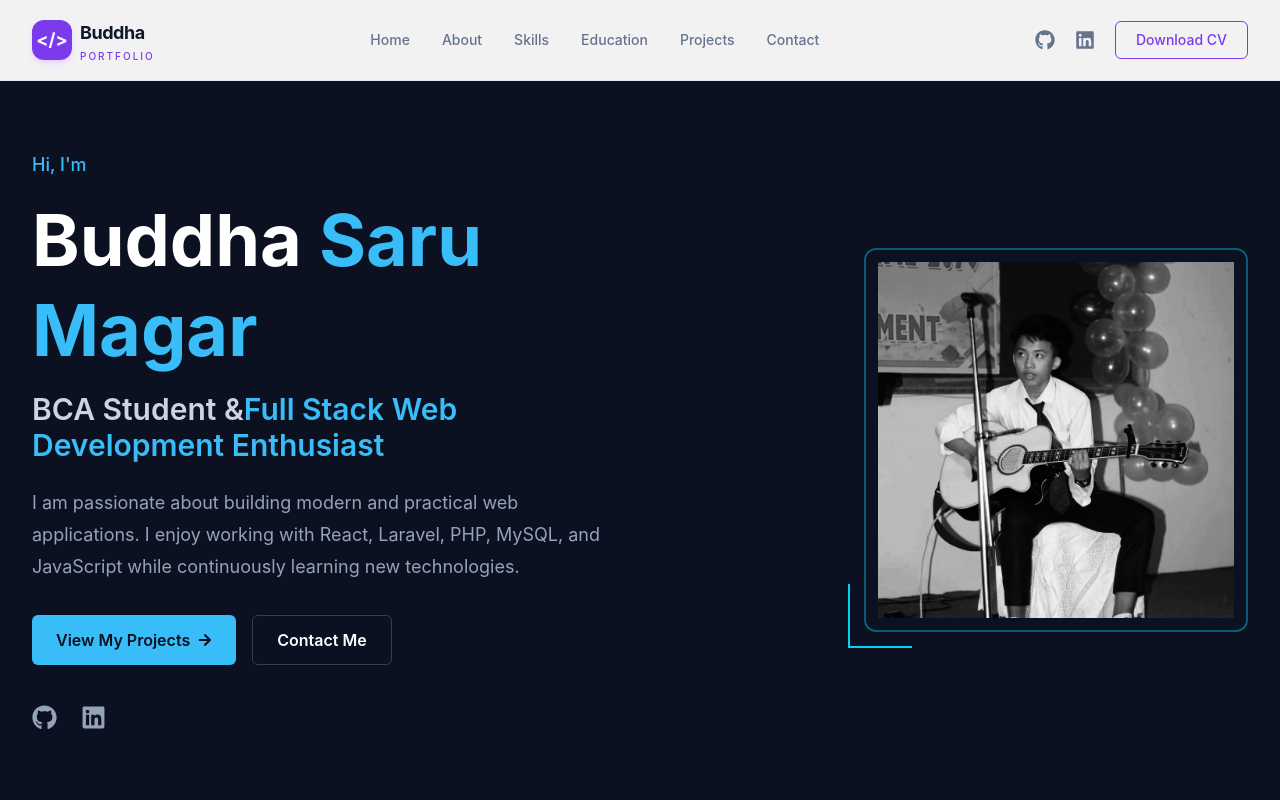
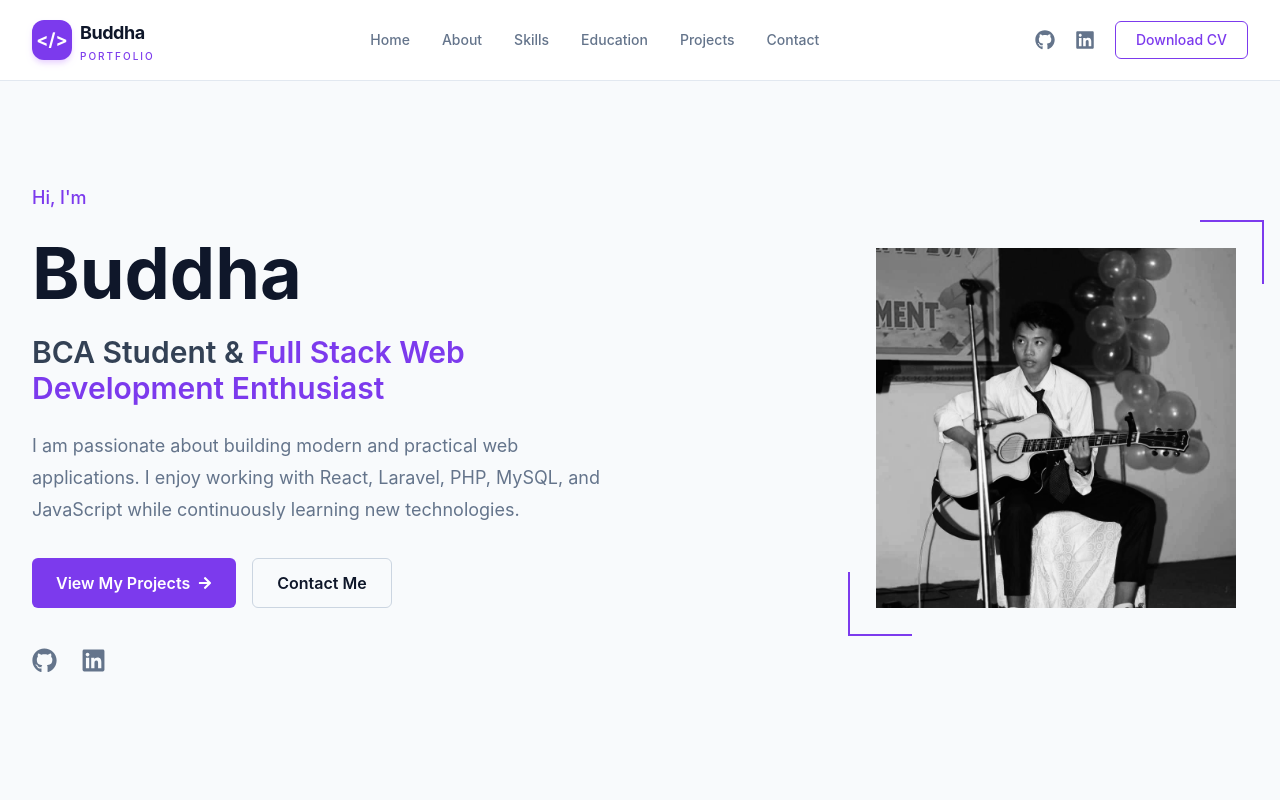
Before and after one commit to buddhamagar-09/my-portfolio, a React (Vite) app in the folder my-portfolio/: page / in a window 1280 px wide. Shown: the top 800 px of the page. Built offline with nearby package versions, Linux system fonts and the light colour scheme.

Commit message:
motion added in all elements and color changed

```diff
--- a/my-portfolio/src/Components/Hero.jsx
+++ b/my-portfolio/src/Components/Hero.jsx
@@ -7,43 +7,74 @@ function Hero() {
   return (
     <section
       id="home"
-      className="min-h-screen bg-[#0B1120] text-white flex items-center pt-20"
+      className="min-h-screen bg-[#F8FAFC] text-[#0F172A] flex items-center pt-14"
     >
       <div className="max-w-7xl mx-auto px-6 lg:px-8 w-full">
         <div className="grid grid-cols-1 lg:grid-cols-2 gap-16 items-center">
           {/* LEFT SIDE */}
           <motion.div
-            initial={{ opacity: 0, y: 20 }}
-            animate={{ opacity: 1, y: 0 }}
-            transition={{ duration: 0.85 }}
+            initial={{ opacity: 0 }}
+            animate={{ opacity: 1 }}
+            transition={{ duration: 0.5 }}
           >
-            <p className="text-[#38BDF8] text-lg font-medium mb-4">Hi, I'm</p>
+            {/* Hi, I'm */}
+            <motion.p
+              initial={{ opacity: 0, y: 20 }}
+              animate={{ opacity: 1, y: 0 }}
+              transition={{ duration: 0.6, delay: 0.1 }}
+              className="text-[#7C3AED] text-lg font-medium mb-4"
+            >
+              Hi, I'm
+            </motion.p>
 
-            <h1 className="text-5xl md:text-6xl lg:text-7xl font-bold leading-tight">
-              Buddha <span className="text-[#38BDF8]">Saru Magar</span>
-            </h1>
+            {/* Name */}
+            <motion.h1
+              initial={{ opacity: 0, y: 30 }}
+              animate={{ opacity: 1, y: 0 }}
+              transition={{ duration: 0.7, delay: 0.2 }}
+              className="text-5xl md:text-6xl lg:text-7xl font-bold leading-tight"
+            >
+              Buddha
+            </motion.h1>
 
-            <h2 className="text-2xl md:text-3xl font-semibold text-[#CBD5E1] mt-4">
-              BCA Student &amp;
-              <span className="text-[#38BDF8]">
+            {/* Title */}
+            <motion.h2
+              initial={{ opacity: 0, y: 30 }}
+              animate={{ opacity: 1, y: 0 }}
+              transition={{ duration: 0.7, delay: 0.35 }}
+              className="text-2xl md:text-3xl font-semibold text-[#334155] mt-4"
+            >
+              BCA Student &{" "}
+              <span className="text-[#7C3AED]">
                 Full Stack Web Development Enthusiast
               </span>
-            </h2>
+            </motion.h2>
 
-            <p className="text-[#94A3B8] text-lg leading-8 max-w-xl mt-6">
+            {/* Description */}
+            <motion.p
+              initial={{ opacity: 0, y: 30 }}
+              animate={{ opacity: 1, y: 0 }}
+              transition={{ duration: 0.7, delay: 0.5 }}
+              className="text-[#64748B] text-lg leading-8 max-w-xl mt-6"
+            >
               I am passionate about building modern and practical web
               applications. I enjoy working with React, Laravel, PHP, MySQL, and
               JavaScript while continuously learning new technologies.
-            </p>
+            </motion.p>
 
             {/* Buttons */}
-            <div className="flex flex-wrap gap-4 mt-8">
+            <motion.div
+              initial={{ opacity: 0, y: 30 }}
+              animate={{ opacity: 1, y: 0 }}
+              transition={{ duration: 0.7, delay: 0.65 }}
+              className="flex flex-wrap gap-4 mt-8"
+            >
               <Link
                 to="projects"
                 smooth={true}
                 duration={600}
                 offset={-80}
-                className="flex items-center gap-2 bg-[#38BDF8] text-[#0B1120] px-6 py-3 rounded-md font-semibold cursor-pointer hover:bg-[#0EA5E9] transition-colors duration-300"
+                className="flex items-center gap-2 bg-[#7C3AED] text-white px-6 py-3 rounded-md font-semibold cursor-pointer hover:bg-[#6D28D9] transition-colors duration-300"
               >
                 View My Projects
                 <FaArrowRight size={14} />
@@ -54,52 +85,67 @@ function Hero() {
                 smooth={true}
                 duration={600}
                 offset={-80}
-                className="border border-[#334155] text-white px-6 py-3 rounded-md font-semibold cursor-pointer hover:border-[#38BDF8] hover:text-[#38BDF8] transition-colors duration-300"
+                className="border border-[#CBD5E1] text-[#0F172A] px-6 py-3 rounded-md font-semibold cursor-pointer hover:border-[#7C3AED] hover:text-[#7C3AED] transition-colors duration-300"
               >
                 Contact Me
               </Link>
-            </div>
+            </motion.div>
 
             {/* Social Links */}
-            <div className="flex items-center gap-6 mt-10">
-              <a
+            <motion.div
+              initial={{ opacity: 0, y: 20 }}
+              animate={{ opacity: 1, y: 0 }}
+              transition={{ duration: 0.6, delay: 0.8 }}
+              className="flex items-center gap-6 mt-10"
+            >
+              {/* GitHub */}
+              <motion.a
                 href="https://github.com/"
                 target="_blank"
                 rel="noreferrer"
-                className="text-[#94A3B8] hover:text-white transition-colors"
+                whileHover={{ y: -4, scale: 1.1 }}
+                transition={{ duration: 0.2 }}
+                className="text-[#64748B] hover:text-[#0F172A] transition-colors"
               >
                 <FaGithub size={25} />
-              </a>
+              </motion.a>
 
-              <a
+              {/* LinkedIn */}
+              <motion.a
                 href="https://linkedin.com/"
                 target="_blank"
                 rel="noreferrer"
-                className="text-[#94A3B8] hover:text-[#38BDF8] transition-colors"
+                whileHover={{ y: -4, scale: 1.1 }}
+                transition={{ duration: 0.2 }}
+                className="text-[#64748B] hover:text-[#7C3AED] transition-colors"
               >
                 <FaLinkedin size={25} />
-              </a>
-            </div>
+              </motion.a>
+            </motion.div>
           </motion.div>
-          {/* Right - Profile Image */}
+
+          {/* RIGHT - Profile Image */}
           <motion.div
-            initial={{ opacity: 0, y:20 }}
+            initial={{ opacity: 0, y: 40 }}
             animate={{ opacity: 1, y: 0 }}
-            transition={{ duration: 0.85 }}
+            transition={{ duration: 0.7 }}
             className="order-1 lg:order-2 flex justify-center lg:justify-end"
           >
             <div className="relative">
-              {/* Image Border */}
-              <div className="w-72 h-72 sm:w-80 sm:h-80 lg:w-96 lg:h-96 border-2 border-cyan-400/40 rounded-xl p-3">
+              {/* Top Accent */}
+              <div className="absolute -top-4 rotate-180 -right-4 w-16 h-16 border-l-2 border-b-2 border-[#7C3AED]" />
+
+              {/* Image */}
+              <div className="w-72 h-72 sm:w-80 sm:h-80 lg:w-96 lg:h-96 rounded-xl p-3">
                 <img
                   src="/buddha.jpeg"
-                  alt="Your Name"
-                  className="w-full h-full object-cover "
+                  alt="Buddha"
+                  className="w-full h-full object-cover"
                 />
               </div>
 
-              {/* Small Accent */}
-              <div className="absolute -bottom-4 -left-4 w-16 h-16 border-l-2 border-b-2 border-cyan-400" />
+              {/* Bottom Accent */}
+              <div className="absolute -bottom-4 -left-4 w-16 h-16 border-l-2 border-b-2 border-[#7C3AED]" />
             </div>
           </motion.div>
         </div>
```
